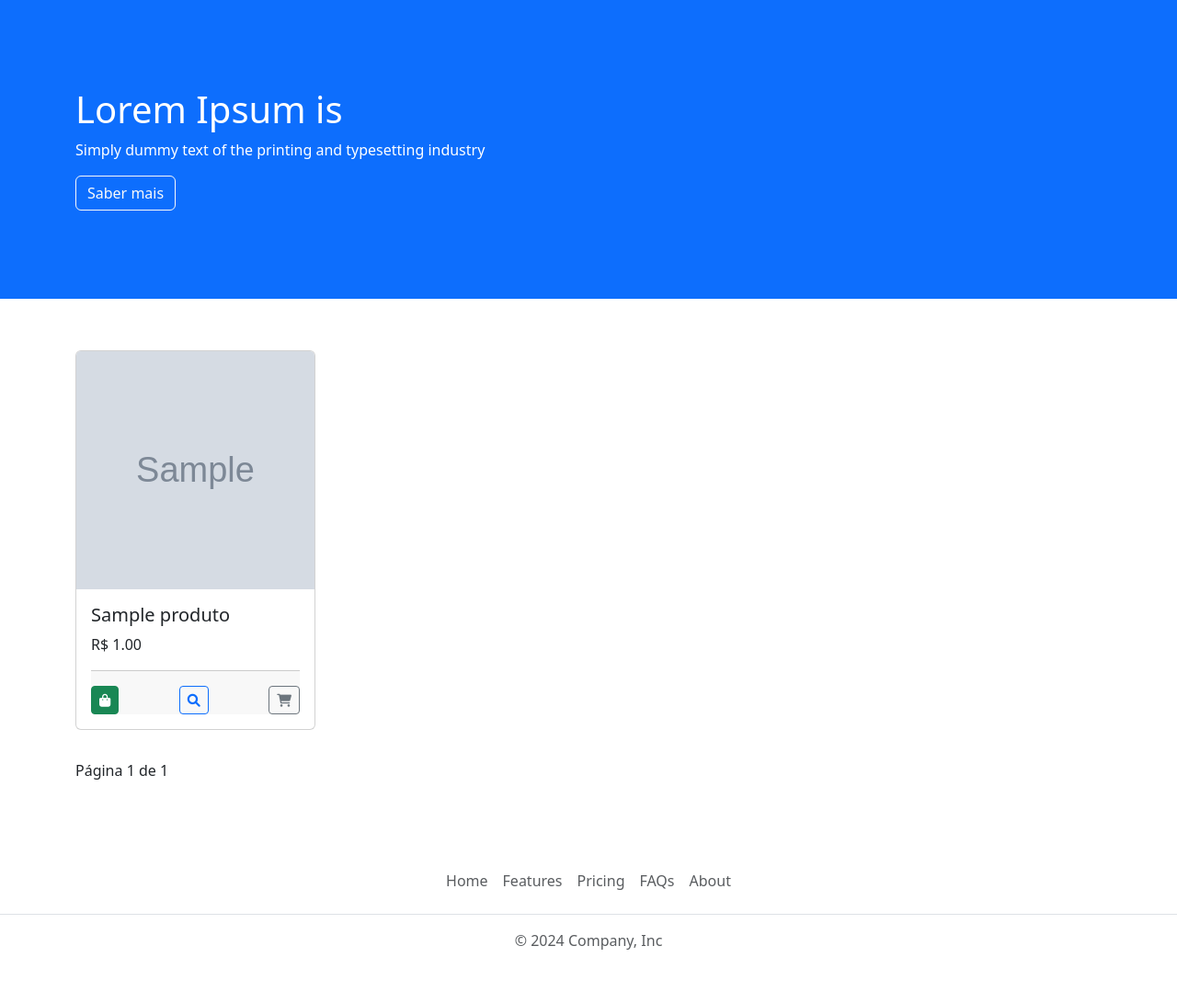
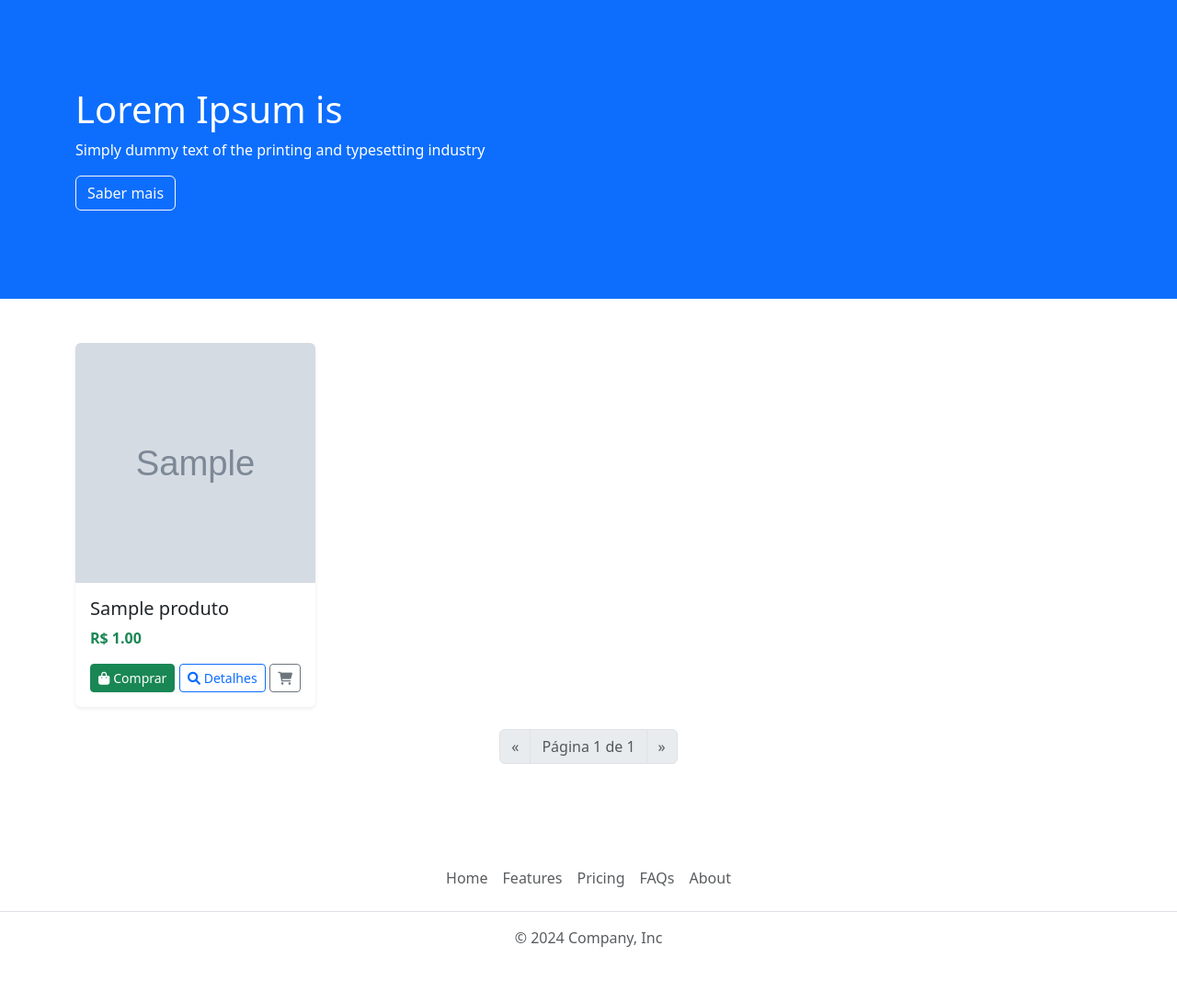
Before and after one commit to danilo-pms/projetoEcommerce, a Django app: page /loja/ in a window 1280 px wide. Shown: the part 89-1180 px from the top of the page at 92% size. After the commit the page ends 1119 px from the top, so only its background shows below. Run offline with Django 5.2, Linux system fonts and the light colour scheme; tables that the repository leaves empty hold one stand-in row (values such as "Sample post"); grey boxes marked "Sample" are stand-in pictures.

Commit message:
Mudança no template de produtos e paginação

```diff
--- a/app/templates/app/index.html
+++ b/app/templates/app/index.html
@@ -20,29 +20,32 @@
 
     <section>
         <div class="container my-5">
-            <div class="row">
+            <div class="row g-4">
                 <!-- Loop pelos produtos da página atual -->
                 {% for produto in produtos_pag %}
                 <div class="col-lg-3 col-md-6 col-sm-6 d-flex">
-                    <div class="card w-100 my-2 shadow-2-strong">
-                        <img src="{{ produto.imagem.url }}" class="card-img-top" style="aspect-ratio: 1 / 1" />
+                    <div class="card w-100 shadow-sm border-0">
+                        <div class="card-img-top position-relative">
+                            <img src="{{ produto.imagem.url }}" class="img-fluid rounded-top" style="aspect-ratio: 1 / 1" />
+                            <div class="position-absolute top-0 start-0 p-2">
+                                <!-- Adicionar uma tag de desconto ou destaque se necessário -->
+                                {% if produto.desconto %}
+                                <span class="badge bg-danger">-{{ produto.desconto }}%</span>
+                                {% endif %}
+                            </div>
+                        </div>
                         <div class="card-body d-flex flex-column">
-                            <h5 class="card-title">{{ produto.nome }}</h5>
-                            <p class="card-text">R$ {{ produto.preco }}</p>
-                            <div
-                                class="card-footer d-flex justify-content-between align-items-center pt-3 px-0 pb-0 mt-auto">
-                                <!-- Ícone de "Comprar" -->
-                                <a href="#" class="btn btn-success btn-sm me-1" data-bs-toggle="tooltip"
-                                    title="Comprar">
-                                    <i class="fa fa-shopping-bag"></i>
+                            <h5 class="card-title text-truncate" title="{{ produto.nome }}">{{ produto.nome }}</h5>
+                            <p class="card-text fw-bold text-success">R$ {{ produto.preco }}</p>
+                            <div class="mt-auto">
+                                <!-- Botões de ação -->
+                                <div class="d-flex justify-content-between">
+                                    <a href="#" class="btn btn-success btn-sm d-flex align-items-center">
+                                        <i class="fa fa-shopping-bag me-1"></i> Comprar
                                     </a>
-
-                                <!-- Ícone de "Ver Detalhes" com lupa -->
-                                <a href="#" class="btn btn-outline-primary btn-sm me-1">
-                                    <i class="fa fa-search"></i>
+                                    <a href="#" class="btn btn-outline-primary btn-sm">
+                                        <i class="fa fa-search"></i> Detalhes
                                     </a>
-
-                                <!-- Ícone de "Adicionar ao Carrinho" -->
                                     <a href="#" class="btn btn-outline-secondary btn-sm">
                                         <i class="fa fa-shopping-cart"></i>
                                     </a>
@@ -50,34 +53,52 @@
                             </div>
                         </div>
                     </div>
-
+                </div>
                 {% endfor %}
             </div>
 
             <!-- Paginação -->
-            <div class="pagination mt-4">
-                <span class="step-links d-flex justify-content-center align-items-center">
-                    <!-- página anterior -->
+            <div class="d-flex justify-content-center mt-4">
+                <nav aria-label="Page navigation">
+                    <ul class="pagination">
+                        <!-- Página anterior -->
                         {% if produtos_pag.has_previous %}
-                    <a href="?page={{ produtos_pag.previous_page_number }}" class="btn btn-outline-secondary me-2">
-                        Anterior
+                        <li class="page-item">
+                            <a href="?page={{ produtos_pag.previous_page_number }}" class="page-link" aria-label="Anterior">
+                                <span aria-hidden="true">&laquo;</span>
                             </a>
+                        </li>
+                        {% else %}
+                        <li class="page-item disabled">
+                            <span class="page-link">&laquo;</span>
+                        </li>
                         {% endif %}
 
-                    <span class="current-page">
+                        <!-- Página atual e total -->
+                        <li class="page-item disabled">
+                            <span class="page-link">
                                 Página {{ produtos_pag.number }} de {{ produtos_pag.paginator.num_pages }}
                             </span>
+                        </li>
 
-                    <!-- próxima página  -->
+                        <!-- Próxima página -->
                         {% if produtos_pag.has_next %}
-                    <a href="?page={{ produtos_pag.next_page_number }}" class="btn btn-outline-secondary ms-2">
-                        Próxima
+                        <li class="page-item">
+                            <a href="?page={{ produtos_pag.next_page_number }}" class="page-link" aria-label="Próxima">
+                                <span aria-hidden="true">&raquo;</span>
                             </a>
+                        </li>
+                        {% else %}
+                        <li class="page-item disabled">
+                            <span class="page-link">&raquo;</span>
+                        </li>
                         {% endif %}
-                </span>
+                    </ul>
+                </nav>
             </div>
         </div>
     </section>
+
 </main>
 
 {% endblock %}
```
Lines whose indentation alone changed are shown as unchanged.
